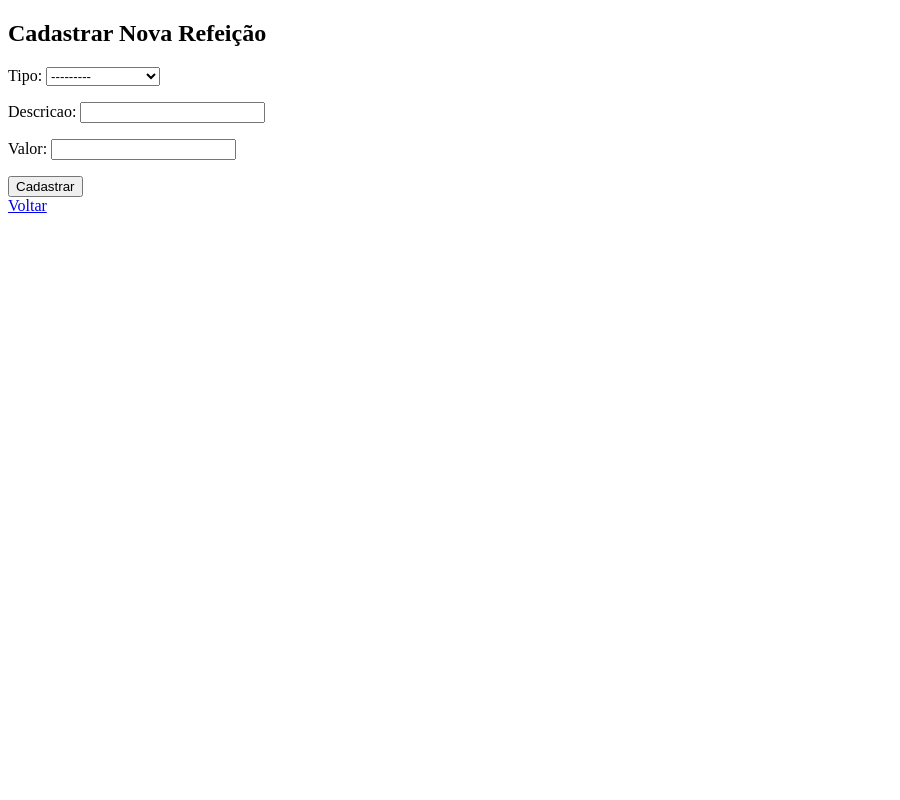
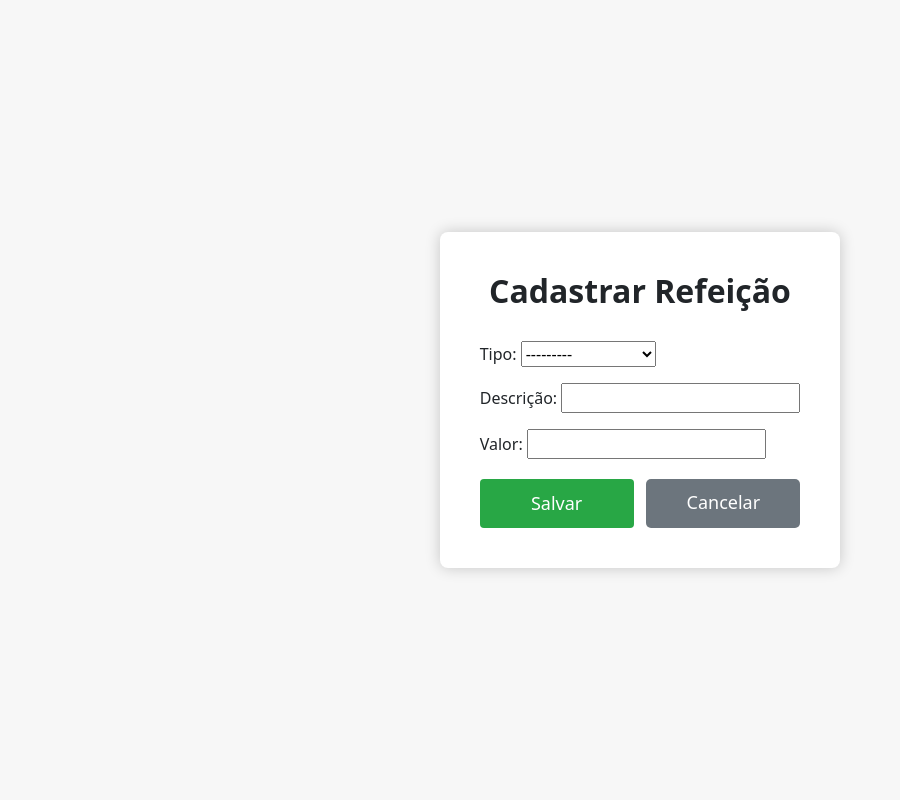
Before and after one commit to maxbarbosa/howRU, a Django app: template app/templates/funcionario/cadastrar_refeicao.html in a window 1280 px wide. Shown: the whole page, without its empty margins (0-900 px from the left). Run offline with Django 5.2, Linux system fonts and the light colour scheme; the template is opened without the code that fills it: values that come from a table or form of the project are taken from there, others are empty.

Commit message:
estilização do cadastro de refeições

```diff
--- a/app/forms.py
+++ b/app/forms.py
@@ -14,3 +14,6 @@ class RefeicaoForm(forms.ModelForm):
     class Meta:
         model = Refeicao
         fields = ['tipo', 'descricao', 'valor']
+        labels = {
+            'descricao': 'Descrição',
+        }
--- a/app/models.py
+++ b/app/models.py
@@ -96,6 +96,9 @@ class Refeicao(models.Model):
         if not (2 <= self.valor <= 20):
             raise ValidationError('O valor deve estar entre 2 e 20.')
 
+        if Refeicao.objects.exclude(id=self.id).filter(descricao=self.descricao).exists():
+            raise ValidationError('A descrição deve ser única.')
+
     def __str__(self):
         return self.descricao
 
--- a/app/templates/funcionario/cadastrar_refeicao.html
+++ b/app/templates/funcionario/cadastrar_refeicao.html
@@ -1,17 +1,88 @@
 <!DOCTYPE html>
-<html>
+<html lang="pt-br">
 <head>
+    <meta charset="UTF-8">
+    <meta name="viewport" content="width=device-width, initial-scale=1.0">
     <title>Cadastrar Refeição</title>
+    <link href="https://cdn.jsdelivr.net/npm/bootstrap@5.1.3/dist/css/bootstrap.min.css" rel="stylesheet">
+    <style>
+        body, html {
+            height: 100%;
+            display: flex;
+            justify-content: center;
+            align-items: center;
+            background-color: #f7f7f7;
+        }
+
+        .form-container {
+            background-color: white;
+            padding: 40px;
+            border-radius: 8px;
+            box-shadow: 0 0 15px rgba(0, 0, 0, 0.2);
+            width: 100%;
+            max-width: 600px;
+        }
+
+        .form-container h2 {
+            margin-bottom: 30px;
+            font-weight: 600;
+            text-align: center;
+        }
+
+        .form-control {
+            margin-bottom: 20px;
+        }
+
+        .btn-container {
+            display: flex;
+            justify-content: space-between;
+            margin-top: 20px;
+        }
+
+        .btn-submit, .btn-cancel {
+            width: 48%; /* Ambos os botões terão a mesma largura */
+            padding: 10px;
+            font-size: 18px;
+        }
+
+        .btn-submit {
+            background-color: #28a745;
+            color: white;
+        }
+
+        .btn-submit:hover {
+            background-color: #218838;
+        }
+
+        .btn-cancel {
+            background-color: #6c757d;
+            color: white;
+            text-align: center;
+            text-decoration: none;
+            border-radius: 5px;
+        }
+
+        .btn-cancel:hover {
+            background-color: #5a6268;
+        }
+    </style>
 </head>
 <body>
-    <h2>Cadastrar Nova Refeição</h2>
+
+<div class="form-container">
+    <h2>Cadastrar Refeição</h2>
 
     <form method="POST">
         {% csrf_token %}
         {{ form.as_p }}
-        <button type="submit">Cadastrar</button>
+
+        <div class="btn-container">
+            <button type="submit" class="btn btn-submit">Salvar</button>
+            <a href="{% url 'listar_refeicoes' %}" class="btn-cancel">Cancelar</a>
+        </div>
     </form>
+</div>
 
-    <a href="{% url 'funcionario_home' %}">Voltar</a>
+<script src="https://cdn.jsdelivr.net/npm/bootstrap@5.1.3/dist/js/bootstrap.bundle.min.js"></script>
 </body>
 </html>
```
